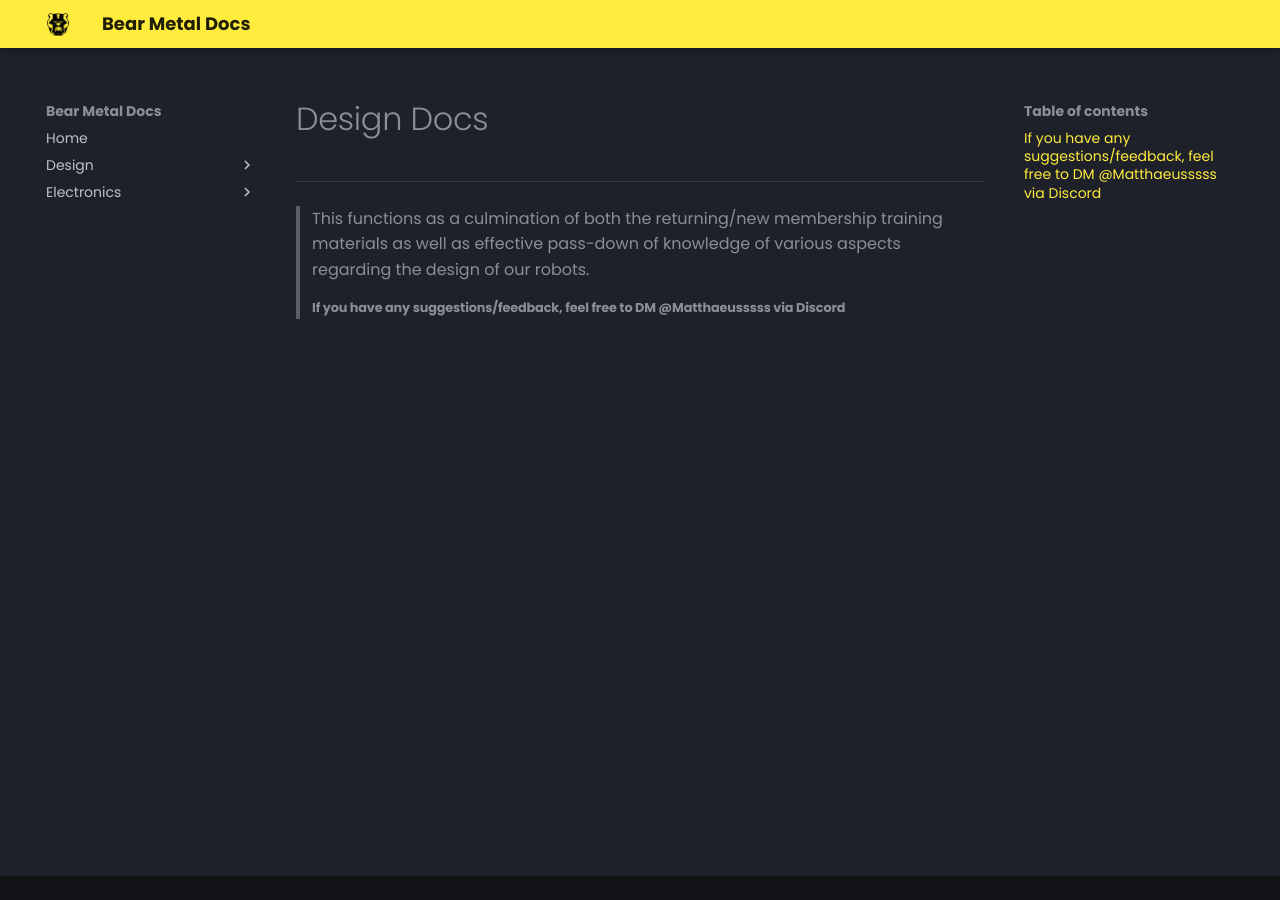
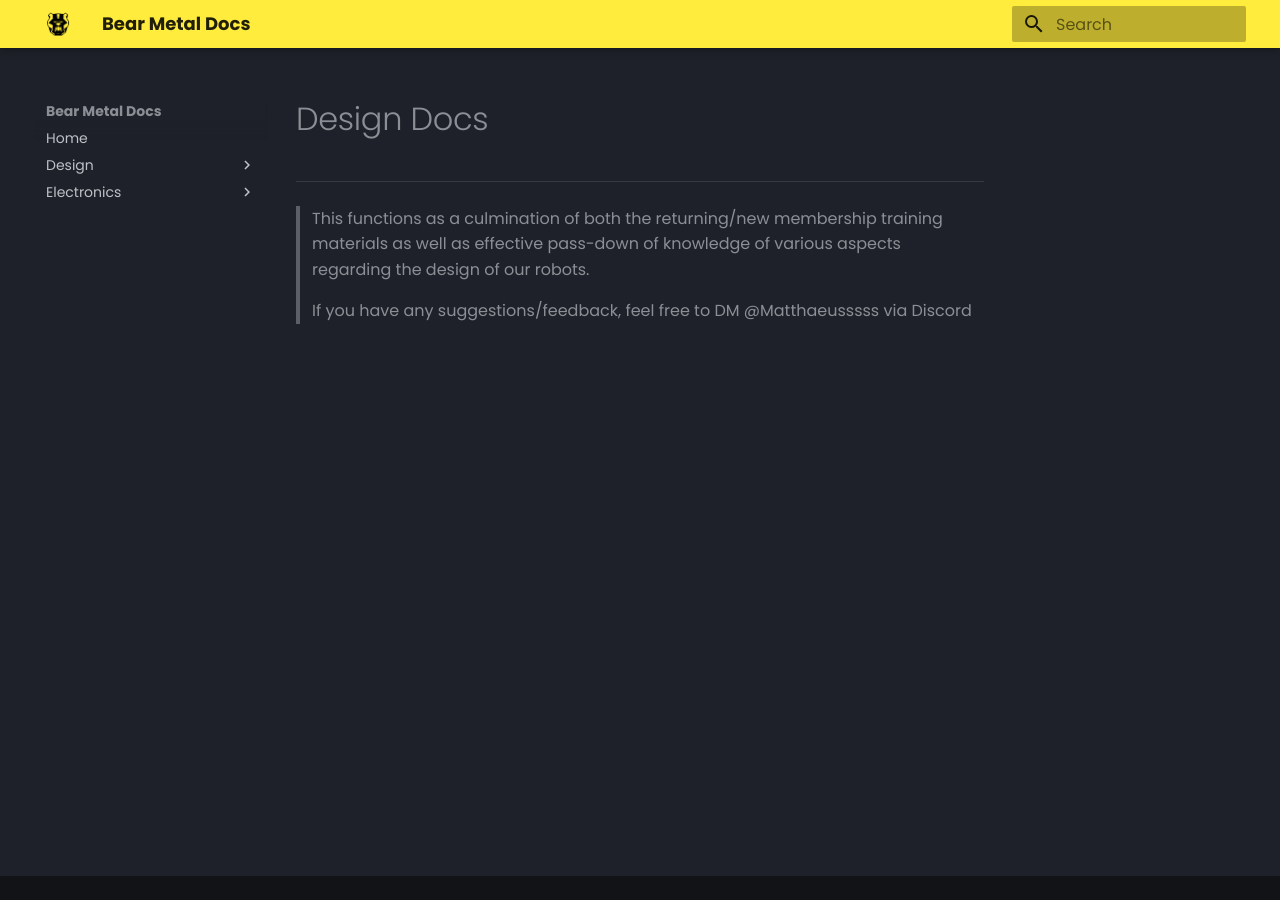
Before and after one commit to BearMetalWeb/BearMetalWeb.github.io, an MkDocs documentation site: the page built from docs/design/index.md, in a window 1280 px wide. Built offline with MkDocs 1.6.1 and Material for MkDocs 9.7.7, drawn with Linux system fonts in a browser that asks for light colours.

```diff
--- a/docs/design/index.md
+++ b/docs/design/index.md
@@ -4,4 +4,4 @@
 
 >This functions as a culmination of both the returning/new membership training materials as well as effective pass-down of knowledge of various aspects regarding the design of our robots.
 
->###### If you have any suggestions/feedback, feel free to DM @Matthaeusssss via Discord
+>If you have any suggestions/feedback, feel free to DM @Matthaeusssss via Discord
--- a/mkdocs.yml
+++ b/mkdocs.yml
@@ -10,6 +10,8 @@ theme:
     accent: yellow
   font:
     text: Poppins
+  features:
+    - search.suggest
 nav:
   - Home: 'index.md'
   - 'Design':
@@ -21,6 +23,7 @@ nav:
     - 'Components': '/electronics/components'
 plugins:
     - ffc-mkdocs-video
+    - search
 extra:
   generator: false
 
```
